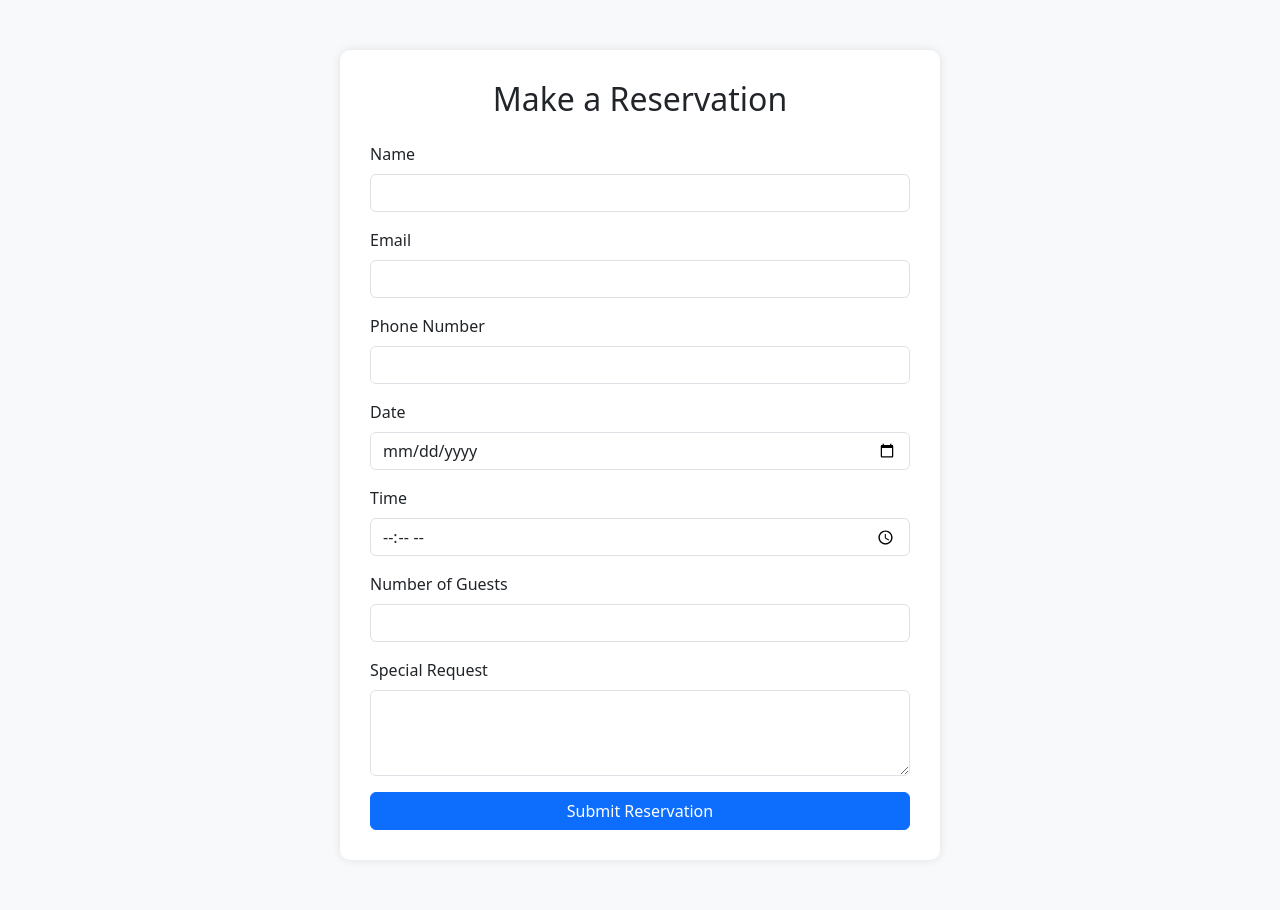
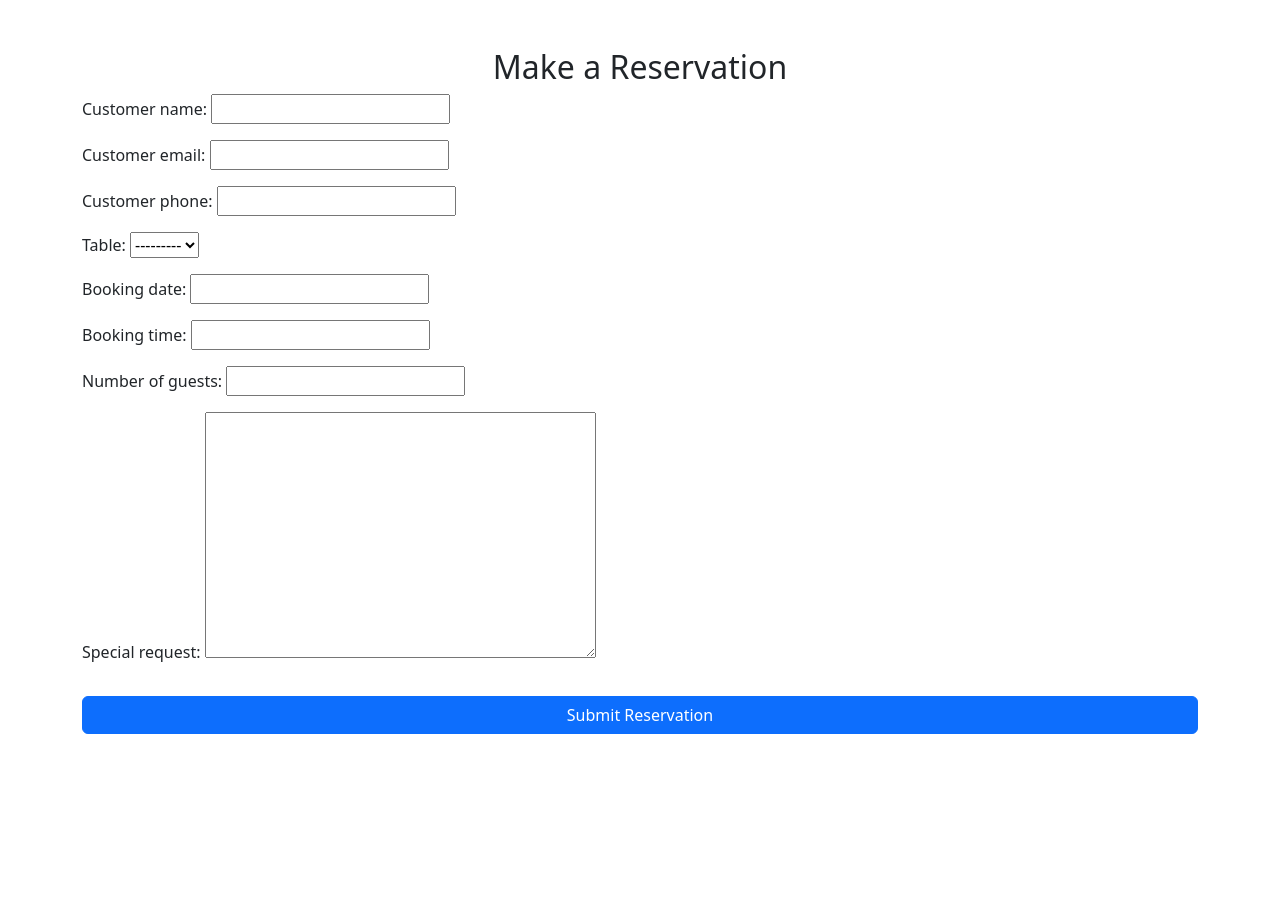
Before and after one commit to Cosmin2002Trusca/easy-booking, a Django app: template easy_booking/templates/easy_booking/reservation_form.html in a window 1280 px wide. After the commit the page ends 734 px from the top, so only its background shows below. Run offline with Django 4.2, Linux system fonts and the light colour scheme; the template is opened without the code that fills it: values that come from a table or form of the project are taken from there, others are empty.

Commit message:
make view for the booking form

```diff
--- a/easy_booking/templates/easy_booking/reservation_form.html
+++ b/easy_booking/templates/easy_booking/reservation_form.html
@@ -3,115 +3,25 @@
 <head>
     <meta charset="UTF-8">
     <meta name="viewport" content="width=device-width, initial-scale=1.0">
-    <title>Easy Booking</title>
+    <title>Restaurant Booking</title>
 
     <!-- Bootstrap CSS -->
-    <link
-        href="https://cdn.jsdelivr.net/npm/bootstrap@5.3.0/dist/css/bootstrap.min.css"
-        rel="stylesheet">
-
-    <style>
-        body {
-            background-color: #f8f9fa;
-        }
-        .booking-container {
-            max-width: 600px;
-            margin: 50px auto;
-            padding: 30px;
-            background-color: white;
-            box-shadow: 0 0 10px rgba(0, 0, 0, 0.1);
-            border-radius: 10px;
-        }
-    </style>
+    <link href="https://cdn.jsdelivr.net/npm/bootstrap@5.3.0/dist/css/bootstrap.min.css" rel="stylesheet">
 </head>
 <body>
 
-<div class="container booking-container">
-    <h2 class="text-center mb-4">Make a Reservation</h2>
+<div class="container mt-5">
+    <h2 class="text-center">Make a Reservation</h2>
 
-    <form method="POST" action="{% url 'create_booking' %}">
+    <form method="POST">
         {% csrf_token %}
+        {{ form.as_p }}  <!-- Render the form fields -->
 
-        <!-- Customer Name -->
-        <div class="mb-3">
-            <label for="customer_name" class="form-label">Name</label>
-            <input
-                type="text"
-                class="form-control"
-                id="customer_name"
-                name="customer_name"
-                required>
-        </div>
-
-        <!-- Email -->
-        <div class="mb-3">
-            <label for="customer_email" class="form-label">Email</label>
-            <input
-                type="email"
-                class="form-control"
-                id="customer_email"
-                name="customer_email"
-                required>
-        </div>
-
-        <!-- Phone Number -->
-        <div class="mb-3">
-            <label for="customer_phone" class="form-label">Phone Number</label>
-            <input
-                type="text"
-                class="form-control"
-                id="customer_phone"
-                name="customer_phone">
-        </div>
-
-        <!-- Booking Date -->
-        <div class="mb-3">
-            <label for="booking_date" class="form-label">Date</label>
-            <input
-                type="date"
-                class="form-control"
-                id="booking_date"
-                name="booking_date"
-                required>
-        </div>
-
-        <!-- Booking Time -->
-        <div class="mb-3">
-            <label for="booking_time" class="form-label">Time</label>
-            <input
-                type="time"
-                class="form-control"
-                id="booking_time"
-                name="booking_time"
-                required>
-        </div>
-
-        <!-- Number of Guests -->
-        <div class="mb-3">
-            <label for="number_of_guests" class="form-label">Number of Guests</label>
-            <input
-                type="number"
-                class="form-control"
-                id="number_of_guests"
-                name="number_of_guests"
-                min="1" required>
-        </div>
-
-        <!-- Special Request -->
-        <div class="mb-3">
-            <label for="special_request" class="form-label">Special Request</label>
-            <textarea
-                class="form-control"
-                id="special_request"
-                name="special_request"
-                rows="3"></textarea>
-        </div>
-
-        <button type="submit" class="btn btn-primary w-100">Submit Reservation</button>
+        <button type="submit" class="btn btn-primary w-100 mt-3">Submit Reservation</button>
     </form>
 </div>
 
-<!-- Bootstrap JS (Optional) -->
+<!-- Bootstrap JS -->
 <script src="https://cdn.jsdelivr.net/npm/bootstrap@5.3.0/dist/js/bootstrap.bundle.min.js"></script>
 
 </body>
--- a/easy_booking/urls.py
+++ b/easy_booking/urls.py
@@ -1,6 +1,7 @@
 from . import views
 from django.urls import path
+from .views import create_booking
 
 urlpatterns = [
-    path('', views.ReservationForm.as_view(), name ="home"),
+    path('', create_booking, name='create_booking'),
 ]
--- a/easy_booking/views.py
+++ b/easy_booking/views.py
@@ -1,7 +1,25 @@
 from django.shortcuts import render
+from django import forms
 from django.views import generic
-from .models import Table, Booking
+from .models import Booking, Table
 # Create your views here.
 
-class ReservationForm(generic.FormView):
-    model = Booking
+def create_booking(request):
+    class InlineBookingForm(forms.ModelForm):
+        class Meta:
+            model = Booking
+            fields = [
+                'customer_name', 'customer_email', 'customer_phone',
+                'table', 'booking_date', 'booking_time',
+                'number_of_guests', 'special_request'
+            ]
+
+    if request.method == 'POST':
+        form = InlineBookingForm(request.POST)
+        if form.is_valid():
+            form.save()
+            return redirect('/')  # Redirect to home or success page
+    else:
+        form = InlineBookingForm()
+
+    return render(request, 'easy_booking/reservation_form.html', {'form': form})
```
Also changed, not shown: easy_booking/migrations/0001_initial.py.
